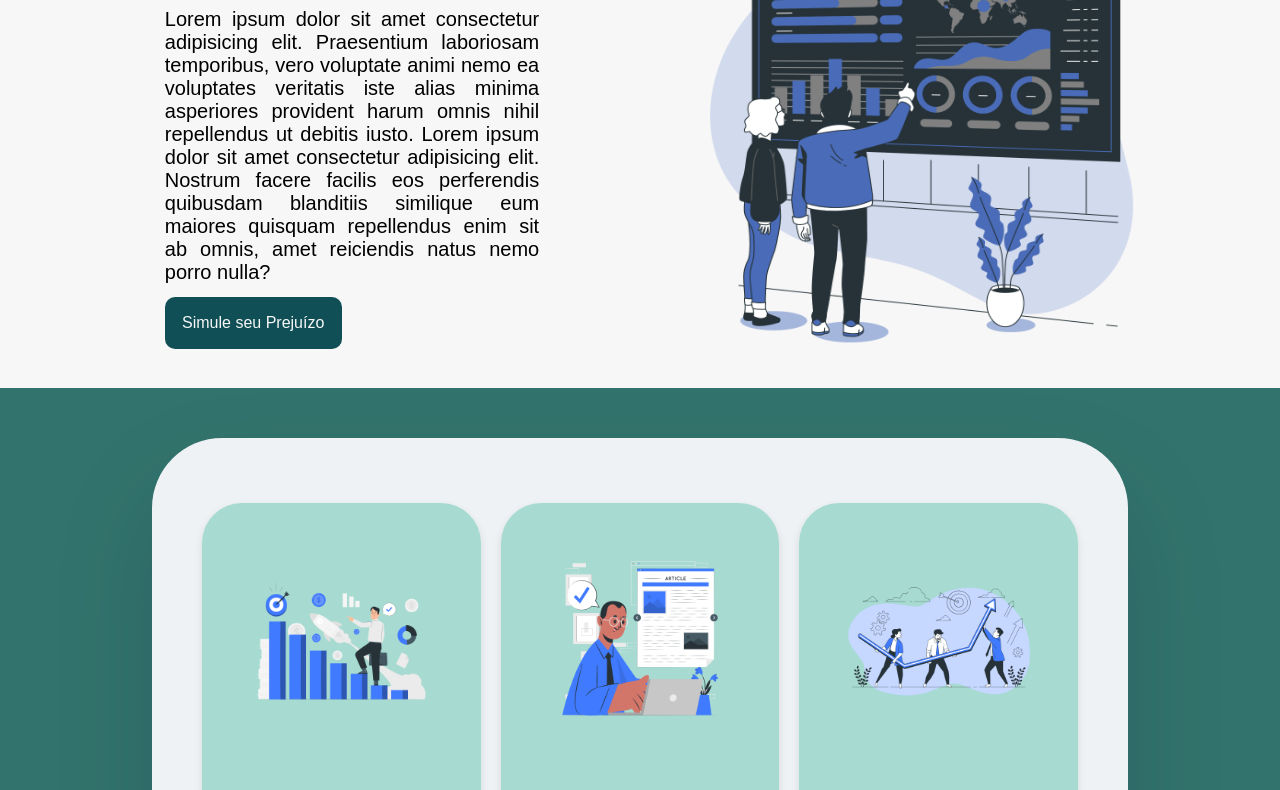
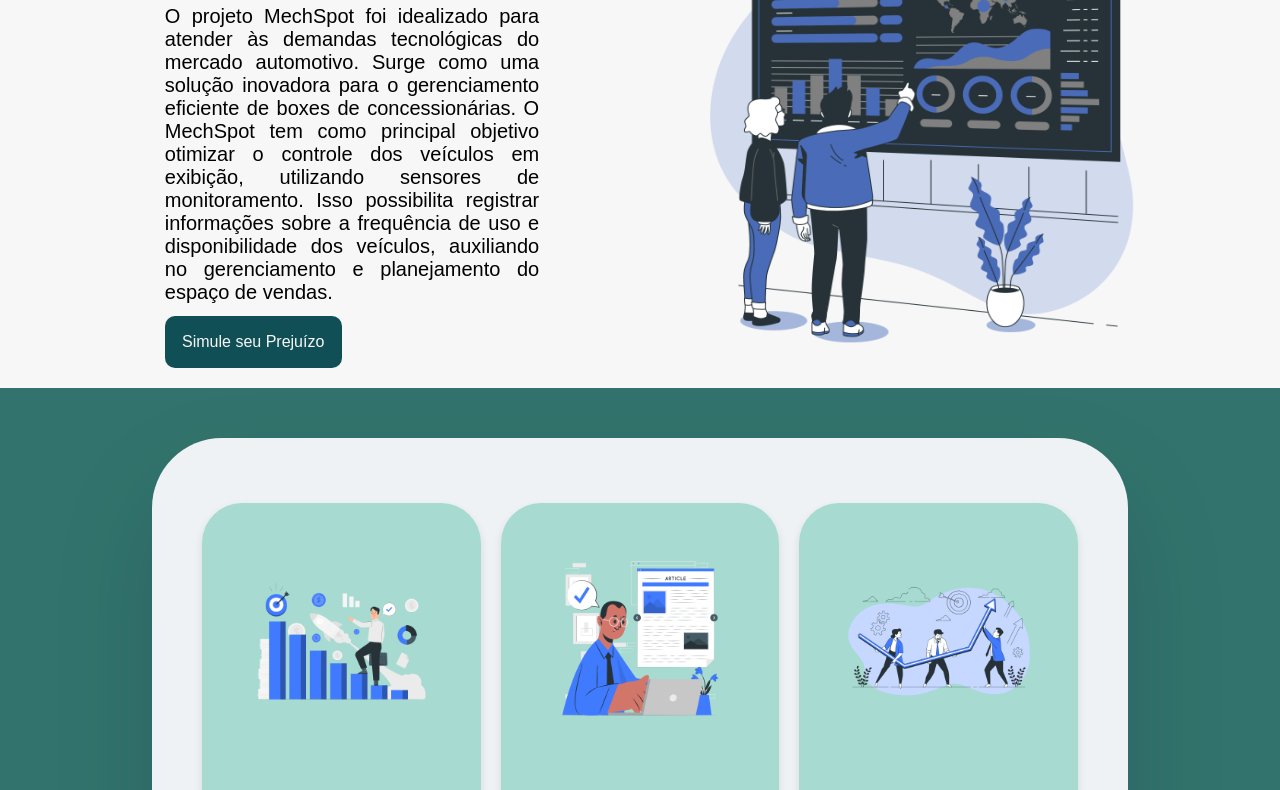
Before and after one commit to MechSpot/projeto-pi-sprint-2, a plain HTML site: page public/html/index.html in a window 1280 px wide. Shown: the part 746-1536 px from the top of the page. Drawn offline with Linux system fonts and the light colour scheme.

Commit message:
Subindo Sobre nós atualizado

```diff
--- a/public/css/index.css
+++ b/public/css/index.css
@@ -91,6 +91,7 @@
 .plataforma-text {
   max-width: 450px;
   flex-direction: column;
+  font-size: 17px;
   margin-top: 0;
 }
 
--- a/public/html/index.html
+++ b/public/html/index.html
@@ -56,14 +56,7 @@
           <div class="campo">
             <h1>Sobre Nós</h1>
             <span>
-              Lorem ipsum dolor sit amet consectetur adipisicing elit.
-              Praesentium laboriosam temporibus, vero voluptate animi nemo ea
-              voluptates veritatis iste alias minima asperiores provident harum
-              omnis nihil repellendus ut debitis iusto. Lorem ipsum dolor sit
-              amet consectetur adipisicing elit. Nostrum facere facilis eos
-              perferendis quibusdam blanditiis similique eum maiores quisquam
-              repellendus enim sit ab omnis, amet reiciendis natus nemo porro
-              nulla?
+              O projeto MechSpot foi idealizado para atender às demandas tecnológicas do mercado automotivo. Surge como uma solução inovadora para o gerenciamento eficiente de boxes de concessionárias. O MechSpot tem como principal objetivo otimizar o controle dos veículos em exibição, utilizando sensores de monitoramento. Isso possibilita registrar informações sobre a frequência de uso e disponibilidade dos veículos, auxiliando no gerenciamento e planejamento do espaço de vendas.
             </span>
 
             <a href="./telaSimulador.html">Simule seu Prejuízo</a>
```
